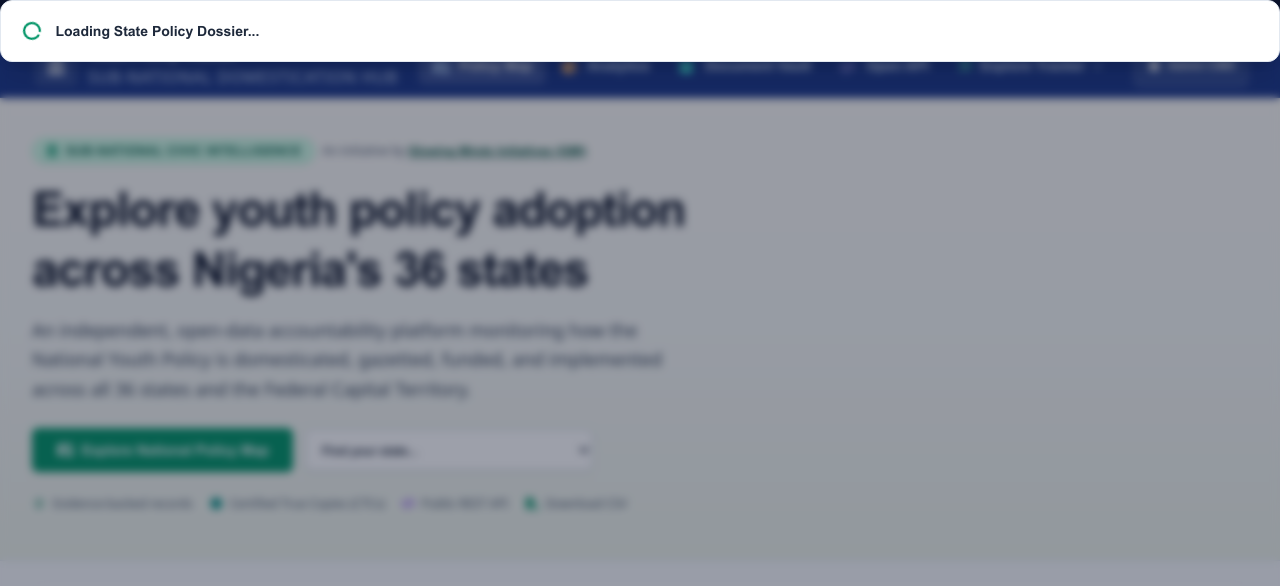
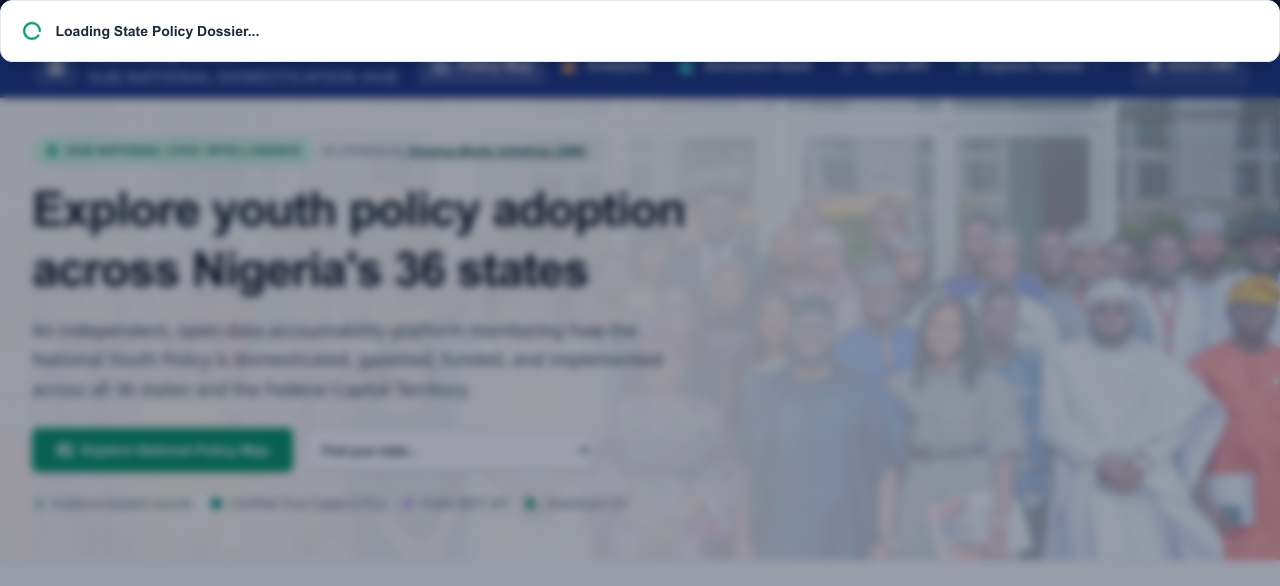
Before and after one commit to Corestreamng/policylab, a Laravel app: page / in a window 1280 px wide. Shown: the top 586 px of the page. Run offline with Laravel 12, Linux system fonts and the light colour scheme; data comes from the database, SQL or seed files in the repository; data that the repository does not hold is empty; style sheets or scripts are compiled from the project's sources; some libraries are stand-ins or nearby versions; some web fonts are replaced.

Commit message:
feat(hero): add Policy_img.webp background with 0.5 opacity overlay

```diff
--- a/resources/views/livewire/policy-tracker.blade.php
+++ b/resources/views/livewire/policy-tracker.blade.php
@@ -1,7 +1,19 @@
 <div class="space-y-12 pb-16">
     <!-- HERO SECTION (BudgIT-Inspired Editorial Layout: Single Clear Action, Bright Warm Palette, No AI Tells) -->
-    <section class="bg-gradient-to-b from-[#FAF9F5] via-[#F6F8F5] to-[#EEF3EA] text-ink-900 pt-10 pb-12 px-4 sm:px-6 lg:px-8 border-b border-ink-200">
-        <div class="max-w-7xl mx-auto">
+    <section class="relative bg-gradient-to-b from-[#FAF9F5] via-[#F6F8F5] to-[#EEF3EA] text-ink-900 pt-10 pb-12 px-4 sm:px-6 lg:px-8 border-b border-ink-200 overflow-hidden">
+        <!-- Hero Background Image & 0.5 Opacity Overlay -->
+        <div class="absolute inset-0 z-0 pointer-events-none select-none">
+            <img
+                src="{{ asset('img/Policy_img.webp') }}"
+                alt=""
+                class="w-full h-full object-cover object-center"
+                aria-hidden="true"
+            />
+            <div class="absolute inset-0 bg-white/50 backdrop-blur-[0.5px]" aria-hidden="true"></div>
+            <div class="absolute inset-0 bg-gradient-to-r from-[#FAF9F5]/95 via-[#FAF9F5]/85 to-transparent" aria-hidden="true"></div>
+        </div>
+
+        <div class="relative z-10 max-w-7xl mx-auto">
             <div class="max-w-3xl space-y-4">
                 <!-- Institutional Header Badge & Trustee Credit -->
                 <div class="flex flex-wrap items-center gap-2">
```
Also changed, not shown: public/img/Policy_img.webp (added), 1 other file.
